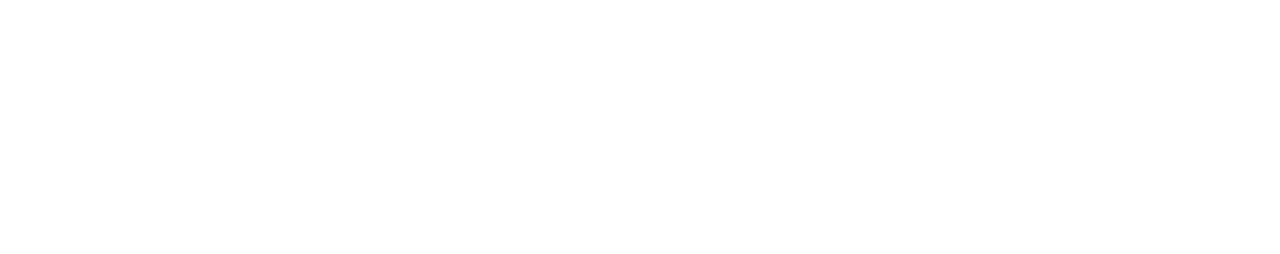
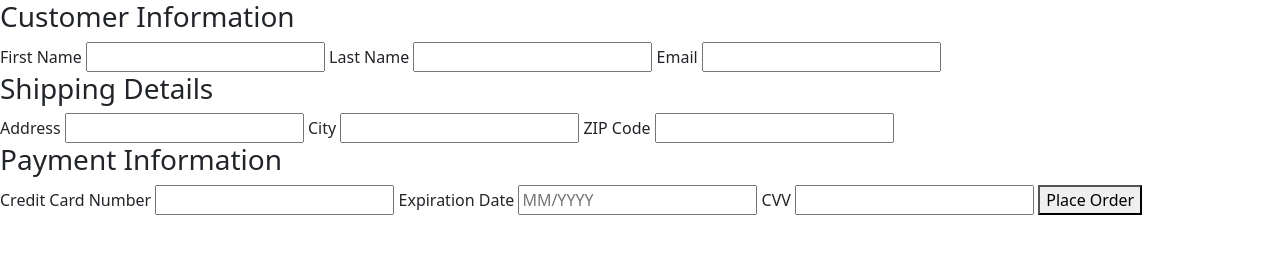
Before and after one commit to vvr25/IS601_Project, a plain HTML site: page checkout.html in a window 1280 px wide. Drawn offline with nearby package versions, Linux system fonts and the light colour scheme.

Commit message:
created checkout page

```diff
--- a/checkout.html
+++ b/checkout.html
@@ -10,7 +10,39 @@
     </head>
 
     <body>
+<form>
+    <h3>Customer Information</h3>
+    <label for="fname">First Name</label>
+    <input type="text" id="fname" name="fname" required>
 
+    <label for="lname">Last Name</label>
+    <input type="text" id="lname" name="lname" required>
+
+    <label for="email">Email</label>
+    <input type="email" id="email" name="email" required>
+
+    <h3>Shipping Details</h3>
+    <label for="address">Address</label>
+    <input type="text" id="address" name="address" required>
+
+    <label for="city">City</label>
+    <input type="text" id="city" name="city" required>
+
+    <label for="zip">ZIP Code</label>
+    <input type="text" id="zip" name="zip" required>
+
+    <h3>Payment Information</h3>
+    <label for="card">Credit Card Number</label>
+    <input type="text" id="card" name="card" required>
+
+    <label for="exp">Expiration Date</label>
+    <input type="text" id="exp" name="exp" placeholder="MM/YYYY" required>
+
+    <label for="cvv">CVV</label>
+    <input type="text" id="cvv" name="cvv" required>
+
+    <button type="submit">Place Order</button>
+</form>
     </body>
 
 </head>
```
